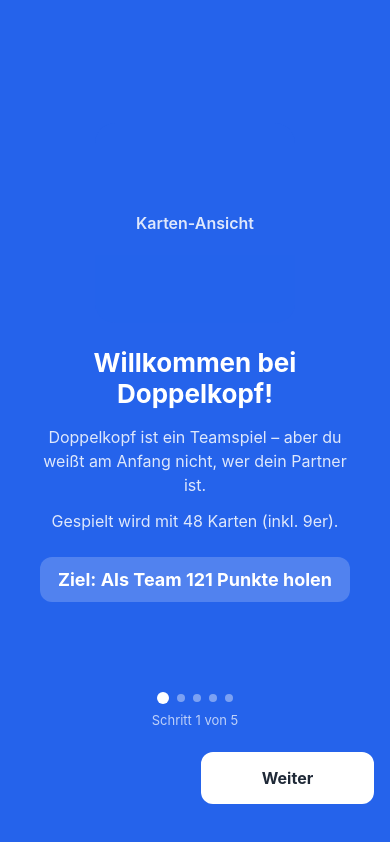
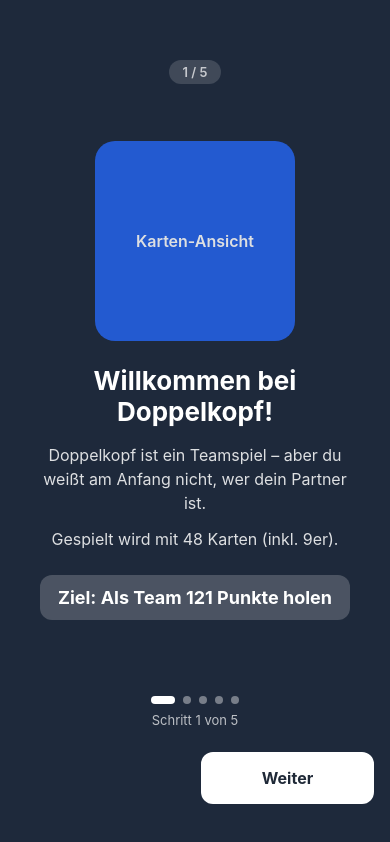
Before and after one commit to nafine123beep/karlchen, a React Native app: screen /BasicTutorial in a window 390 px wide. Built offline with nearby package versions, Linux system fonts and the light colour scheme.

Commit message:
New feature: Tutorial Pages3

```diff
--- a/src/components/tutorial/TutorialProgress.tsx
+++ b/src/components/tutorial/TutorialProgress.tsx
@@ -50,8 +50,8 @@ const styles = StyleSheet.create({
     borderRadius: 50,
   },
   dotActive: {
-    width: 12,
-    height: 12,
+    width: 24,
+    height: 8,
     backgroundColor: '#ffffff',
   },
   dotInactive: {
--- a/src/components/tutorial/TutorialSlide.tsx
+++ b/src/components/tutorial/TutorialSlide.tsx
@@ -3,8 +3,7 @@
  */
 
 import React from 'react';
-import { View, Text, StyleSheet } from 'react-native';
-import Animated, { FadeIn, FadeOut } from 'react-native-reanimated';
+import { View, Text, StyleSheet, ScrollView } from 'react-native';
 import { TutorialSlide as TutorialSlideData } from '@/types/tutorial.types';
 
 interface TutorialSlideProps {
@@ -26,11 +25,10 @@ export const TutorialSlide: React.FC<TutorialSlideProps> = ({ slide, isActive })
   const textArray = Array.isArray(slide.text) ? slide.text : [slide.text];
 
   return (
-    <Animated.View
-      key={slide.id}
-      entering={FadeIn.duration(300)}
-      exiting={FadeOut.duration(200)}
-      style={styles.container}
+    <ScrollView
+      style={styles.scrollContainer}
+      contentContainerStyle={styles.container}
+      showsVerticalScrollIndicator={false}
     >
       {/* Visual placeholder */}
       {slide.visual && (
@@ -68,15 +66,19 @@ export const TutorialSlide: React.FC<TutorialSlideProps> = ({ slide, isActive })
           ))}
         </View>
       )}
-    </Animated.View>
+    </ScrollView>
   );
 };
 
 const styles = StyleSheet.create({
+  scrollContainer: {
+    flex: 1,
+  },
   container: {
-    flex: 1,
+    flexGrow: 1,
     justifyContent: 'center',
     paddingHorizontal: 24,
+    paddingVertical: 16,
   },
   visualPlaceholder: {
     width: 200,
--- a/src/screens/HomeScreen.tsx
+++ b/src/screens/HomeScreen.tsx
@@ -25,7 +25,7 @@ const HomeScreen: React.FC<Props> = ({ navigation }) => {
         {/* TODO: Implement menu buttons */}
         <Pressable
           style={styles.menuButton}
-          onPress={() => navigation.navigate('Tutorial')}
+          onPress={() => navigation.navigate('BasicTutorial')}
         >
           <Text style={styles.buttonText}>📚 Tutorial starten</Text>
           <Text style={styles.buttonSubtext}>
--- a/src/screens/tutorial/BasicTutorialScreen.tsx
+++ b/src/screens/tutorial/BasicTutorialScreen.tsx
@@ -14,9 +14,6 @@ import { TutorialStep } from '@/types/learning.types';
 
 type Props = NativeStackScreenProps<RootStackParamList, 'BasicTutorial'>;
 
-// Background color per slide
-const SLIDE_COLORS = ['#2563eb', '#059669', '#dc2626', '#7c3aed', '#0891b2'];
-
 const BasicTutorialScreen: React.FC<Props> = ({ navigation }) => {
   const [currentIndex, setCurrentIndex] = useState(0);
   const completeTutorialStep = useLearningStore(state => state.completeTutorialStep);
@@ -24,7 +21,6 @@ const BasicTutorialScreen: React.FC<Props> = ({ navigation }) => {
   const slide = basicTutorialSlides[currentIndex];
   const isFirst = currentIndex === 0;
   const isLast = currentIndex === basicTutorialSlides.length - 1;
-  const backgroundColor = SLIDE_COLORS[currentIndex % SLIDE_COLORS.length];
 
   const handleNext = () => {
     if (isLast) {
@@ -42,7 +38,14 @@ const BasicTutorialScreen: React.FC<Props> = ({ navigation }) => {
   };
 
   return (
-    <View style={[styles.container, { backgroundColor }]}>
+    <View style={styles.container}>
+      {/* Step badge */}
+      <View style={styles.stepBadge}>
+        <Text style={styles.stepBadgeText}>
+          {currentIndex + 1} / {basicTutorialSlides.length}
+        </Text>
+      </View>
+
       {/* Slide content */}
       <View style={styles.slideArea}>
         <TutorialSlide key={slide.id} slide={slide} isActive={true} />
@@ -57,14 +60,20 @@ const BasicTutorialScreen: React.FC<Props> = ({ navigation }) => {
       {/* Navigation buttons */}
       <View style={styles.buttonRow}>
         {!isFirst ? (
-          <Pressable style={styles.backButton} onPress={handleBack}>
+          <Pressable
+            style={({ pressed }) => [styles.backButton, pressed && styles.buttonPressed]}
+            onPress={handleBack}
+          >
             <Text style={styles.backButtonText}>Zurück</Text>
           </Pressable>
         ) : (
           <View style={styles.buttonSpacer} />
         )}
 
-        <Pressable style={styles.nextButton} onPress={handleNext}>
+        <Pressable
+          style={({ pressed }) => [styles.nextButton, pressed && styles.buttonPressed]}
+          onPress={handleNext}
+        >
           <Text style={styles.nextButtonText}>
             {isLast ? 'Tutorial abschließen' : 'Weiter'}
           </Text>
@@ -77,9 +86,23 @@ const BasicTutorialScreen: React.FC<Props> = ({ navigation }) => {
 const styles = StyleSheet.create({
   container: {
     flex: 1,
+    backgroundColor: '#1e293b',
     paddingTop: 60,
     paddingBottom: 40,
     paddingHorizontal: 16,
+  },
+  stepBadge: {
+    alignSelf: 'center',
+    backgroundColor: 'rgba(255, 255, 255, 0.15)',
+    paddingHorizontal: 14,
+    paddingVertical: 4,
+    borderRadius: 12,
+    marginBottom: 8,
+  },
+  stepBadgeText: {
+    color: 'rgba(255, 255, 255, 0.7)',
+    fontSize: 13,
+    fontWeight: '600',
   },
   slideArea: {
     flex: 1,
@@ -116,6 +139,9 @@ const styles = StyleSheet.create({
     fontSize: 16,
     fontWeight: '700',
   },
+  buttonPressed: {
+    opacity: 0.85,
+  },
 });
 
 export default BasicTutorialScreen;
```
Also changed, not shown: 1 other file (tests, documents, lock files or other folders).
